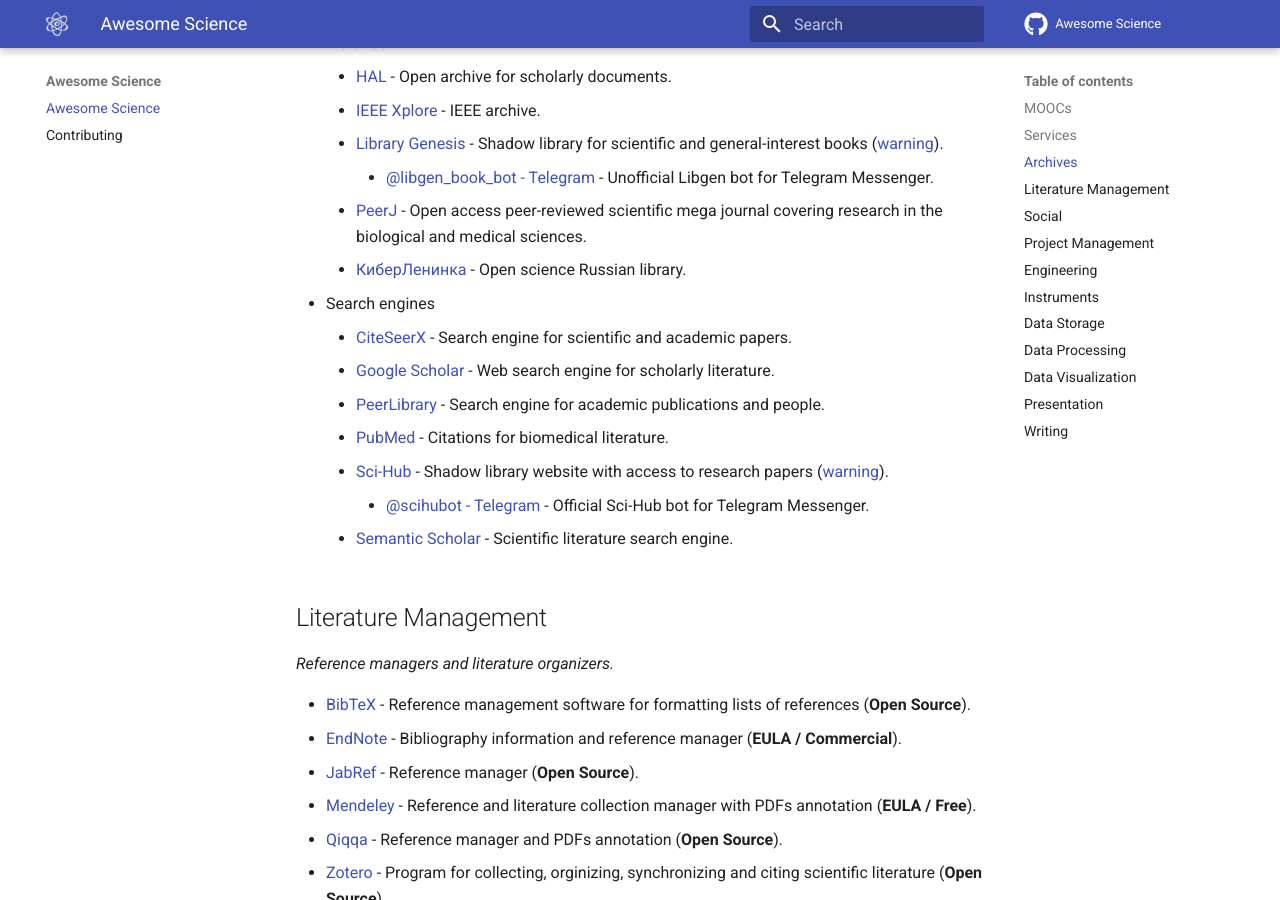
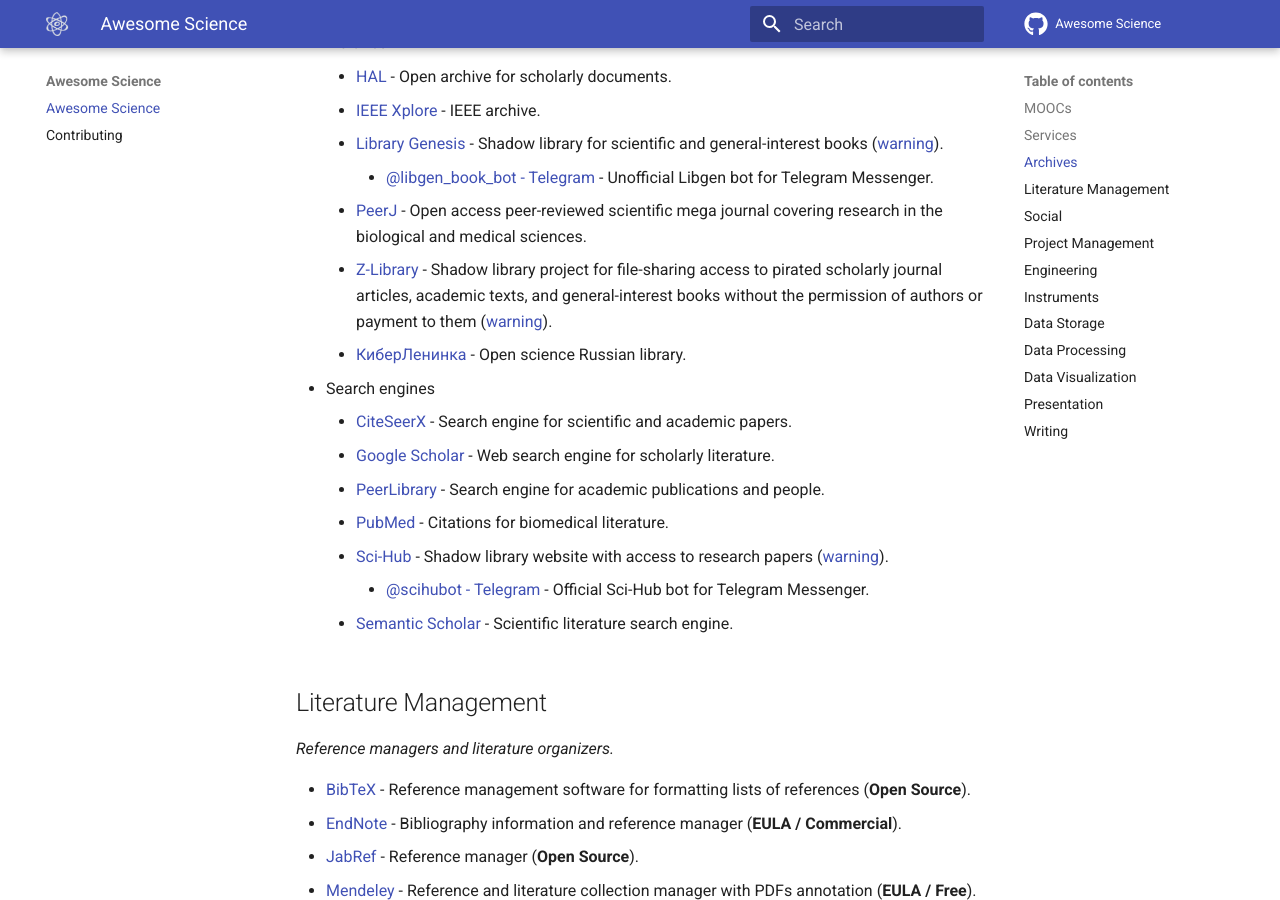
Before and after one commit to deverte/awesome-science, an MkDocs documentation site: the page built from docs/index.md, in a window 1280 px wide and 900 px high, scrolled down 1399 px. Built offline with MkDocs 1.6.1 and Material for MkDocs 9.7.7, drawn with Linux system fonts in a browser that asks for light colours; comment, search, counter and statistics services are not loaded.

Commit message:
Upd 2021-10-06

```diff
--- a/docs/index.md
+++ b/docs/index.md
@@ -10,6 +10,7 @@
 [Join :fontawesome-brands-discord:](https://discord.gg/Fc9u6yEzRH){: .md-button }
 
 ## MOOCs
+
 *Massive open online courses.*
 
 - [Coursera](https://www.coursera.org/) - MOOC founded by Stanford University's professors.
@@ -21,12 +22,14 @@
 - [Открытое образование](https://openedu.ru/) - Courses of leading Russian universities.
 
 ## Services
+
 *Services helpful for scientific work.*
 
 - [PhysicsOverflow](https://physicsoverflow.org/) - Q&A system for physics.
 - [Scimago Journal & Country Rank](https://www.scimagojr.com/) - Journal and country rankings.
 
 ## Archives
+
 *Archives with scholarly articles.*
 
 - E-Print
@@ -40,20 +43,22 @@
 - Libraries
     - [HAL](https://hal.archives-ouvertes.fr/) - Open archive for scholarly documents.
     - [IEEE Xplore](https://ieeexplore.ieee.org/Xplore/home.jsp) - IEEE archive.
-    - [Library Genesis](http://libgen.lc/) - Shadow library for scientific and general-interest books ([warning](https://en.wikipedia.org/wiki/Shadow_library)).
+    - [Library Genesis](https://libgen.fun/) - Shadow library for scientific and general-interest books ([warning](https://en.wikipedia.org/wiki/Shadow_library)).
         - [@libgen_book_bot - Telegram](https://t.me/libgen_book_bot) - Unofficial Libgen bot for Telegram Messenger.
     - [PeerJ](https://peerj.com/) - Open access peer-reviewed scientific mega journal covering research in the biological and medical sciences.
+    - [Z-Library](https://z-lib.org/) - Shadow library project for file-sharing access to pirated scholarly journal articles, academic texts, and general-interest books without the permission of authors or payment to them ([warning](https://en.wikipedia.org/wiki/Shadow_library)).
     - [КиберЛенинка](https://cyberleninka.ru/) - Open science Russian library.
 - Search engines
     - [CiteSeerX](http://citeseerx.ist.psu.edu/) - Search engine for scientific and academic papers.
     - [Google Scholar](https://scholar.google.com/) - Web search engine for scholarly literature.
     - [PeerLibrary](https://peerlibrary.org/) - Search engine for academic publications and people.
     - [PubMed](https://pubmed.ncbi.nlm.nih.gov/) - Citations for biomedical literature.
-    - [Sci-Hub](https://sci-hub.do/) - Shadow library website with access to research papers ([warning](https://en.wikipedia.org/wiki/Shadow_library)).
+    - [Sci-Hub](https://vk.com/sci_hub) - Shadow library website with access to research papers ([warning](https://en.wikipedia.org/wiki/Shadow_library)).
         - [@scihubot - Telegram](https://t.me/scihubot) - Official Sci-Hub bot for Telegram Messenger.
     - [Semantic Scholar](https://www.semanticscholar.org/) - Scientific literature search engine.
 
 ## Literature Management
+
 *Reference managers and literature organizers.*
 
 - [BibTeX](http://tug.org/bibtex/) - Reference management software for formatting lists of references (**Open Source**).
@@ -64,12 +69,14 @@
 - [Zotero](https://www.zotero.org/) - Program for collecting, orginizing, synchronizing and citing scientific literature (**Open Source**).
 
 ## Social
+
 *Scientific communication.*
 
 - [Academia.edu](https://www.academia.edu/) - Paper sharing service.
 - [ResearchGate](https://www.researchgate.net/) - Scientific social network.
 
 ## Project Management
+
 *Scientific projects management.*
 
 - Communication
@@ -111,6 +118,7 @@
     - [VuePress](https://vuepress.vuejs.org/) - Vue-powered Static Site Generator (**Open Source**).
 
 ## Engineering
+
 *Experimental device creation and automation tools.*
 
 - Material and element base
@@ -131,6 +139,7 @@
     - [SOLIDWORKS](https://www.solidworks.com/) - Solid modeling computer-aided design (CAD) and computer-aided engineering (CAE) computer program (**EULA / Commercial**).
 
 ## Instruments
+
 *Modeling, calculations and etc.*
 
 - Universal
@@ -151,6 +160,7 @@
     - [Xcos](https://www.scilab.org/software/xcos) - Dynamic systems modeler and simulator in discrete and continuous time domains (**Open Source**).
 
 ## Data Storage
+
 *Storages for scientific data.*
 
 - Repositories
@@ -162,6 +172,7 @@
     - [PostgreSQL](https://www.postgresql.org/) - Relational database.
 
 ## Data Processing
+
 *Data processing software, libraries and platforms.*
 
 - Languages
@@ -240,6 +251,7 @@
     - [Wolfram Mathematica](https://www.wolfram.com/mathematica/) - Technical calculations (**EULA / Commercial**).
 
 ## Data Visualization
+
 *Data visualization software and libraries.*
 
 - [Bokeh](https://bokeh.org/) - An interactive visualization library for modern web browsers (**Open Source**).
@@ -262,6 +274,7 @@
 - [Shiny](https://shiny.rstudio.com/) - An R package that makes it easy to build interactive web apps straight from R (**Open Source**).
 
 ## Presentation
+
 *Presentation of your project.*
 
 - [beamer](https://ctan.org/pkg/beamer) - LaTeX class for producting slides (**Open Source**).
@@ -273,6 +286,7 @@
 - [reveal.js](https://revealjs.com/) - The HTML presentation framework (**Open Source**).
 
 ## Writing
+
 *Instruments for article writing and publishing.*
 
 - Formats
```
Also changed, not shown: README.md (+17 -2 lines), site/index.html, site/search/search_index.json, 3 other files.
